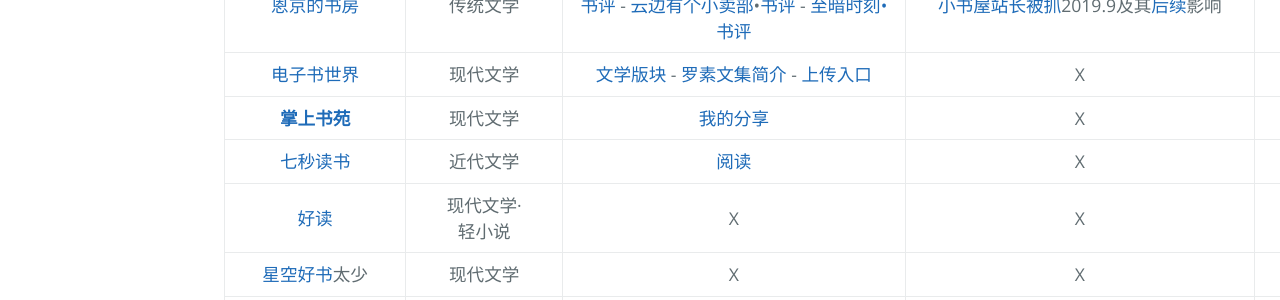
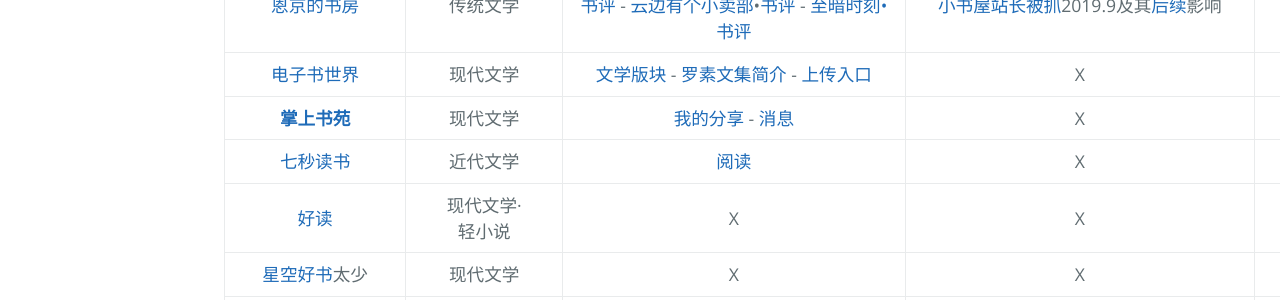
Before and after one commit to AmbroseRen/test, a Jekyll site: the page built from Library/BookSearch.md, in a window 1280 px wide and 900 px high, scrolled down 1267 px. Shown: the part 154-454 px from the top of the window. Built offline with Jekyll 4.4.1, drawn with Linux system fonts in a browser that asks for light colours; our own code applies the rules of GitHub Pages for plain Markdown files; the repository's description, which GitHub fills in, is left out.

Commit message:
Update BookSearch.md

```diff
--- a/Library/BookSearch.md
+++ b/Library/BookSearch.md
@@ -36,7 +36,7 @@
 | __literature__ | __文学__ | X | X | X |
 | [恩京的书房](https://www.enjing.com/) | 传统文学 | [我是余欢水（如果没有明天）](https://www.kunnu.com/yuhuanshui/)•[副链](https://www.51shucheng.net/shehui/ruguomeiyoumingtian)•[书评](https://www.enjing.com/wenxue/32589.htm) - [云边有个小卖部](https://cdn.jsdelivr.net/gh/AmbroseRen/Picture@master/book/Literature/Poem/%E4%BA%91%E8%BE%B9%E6%9C%89%E4%B8%AA%E5%B0%8F%E5%8D%96%E9%83%A8%20-%20%E5%BC%A0%E5%98%89%E4%BD%B3.pdf)•[书评](https://www.enjing.com/wenxue/31436.htm) - [至暗时刻•书评](https://www.enjing.com/wenxue/32393.htm) | [小书屋站长被抓](https://www.douban.com/group/topic/180075768/)2019.9及其[后续](https://www.zhihu.com/question/401236809)影响 | 此站于2021.2初已删库跑路•[评论](https://www.enjing.com/renwensheke/32613.htm)/[开放 动态 透明 便民](https://wenshu.court.gov.cn/)容我呵呵 |
 | [电子书世界](https://www.dzssj.com/) | 现代文学 | [文学版块](https://www.dzssj.com/list.php?mod=forumdisplay&fid=39&typeid=1&filter=typeid&typeid=1&page=2) - [罗素文集简介](https://www.dzssj.com/book/353476/) - [上传入口](https://www.dzssj.com/forum.php?mod=post&action=newthread&fid=41) | X | X |
-| __[掌上书苑](https://www.soepub.com/)__ | 现代文学 | [我的分享](https://www.soepub.com/myspace/3) | X | X |
+| __[掌上书苑](https://www.soepub.com/)__ | 现代文学 | [我的分享](https://www.soepub.com/myspace/3) - [消息](https://www.soepub.com/discuzx33/home.php?mod=space&do=pm) | X | X |
 | [七秒读书](https://www.7sbook.com/) | 近代文学 | [阅读](https://www.7sbook.com/index/disk/index.html) | X | X |
 | [好读](http://www.haodoo.net/) | 现代文学·轻小说 | X | X | X |
 | [星空好书](http://www.goodepub.com/)太少 | 现代文学 | X | X | X |
```
